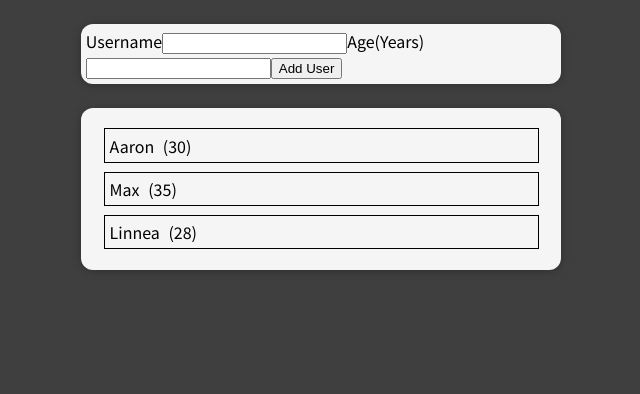
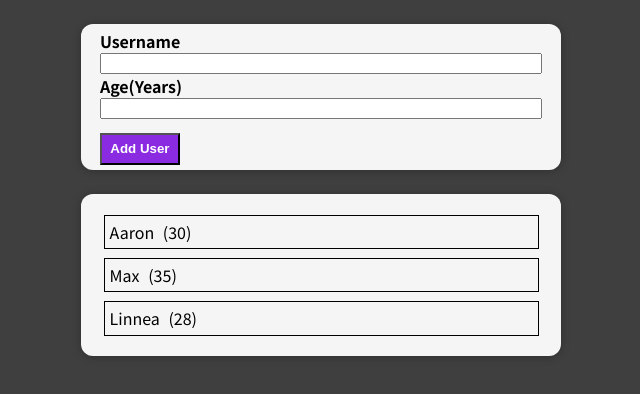
Before and after one commit to AaronGr/ReactCourse, a React (Create React App) app: page / in a window 1280 px wide. Shown: the top 394 px of the page, without its empty margins (343-983 px from the left). Built offline with nearby package versions, Linux system fonts and the light colour scheme.

Commit message:
add styling to form

```diff
--- a/src/components/Users/NewUser/NewUserForm/NewUserForm.js
+++ b/src/components/Users/NewUser/NewUserForm/NewUserForm.js
@@ -30,11 +30,19 @@ const NewUserForm = props => {
 
     return (
         <form onSubmit={formSubmitHandler}>
-            <label>Username</label>
-            <input type="text" value={enteredUsername} onChange={usernameInputHandler} />
-            <label>Age(Years)</label>
-            <input type="number" value={enteredAge} onChange={ageInputHandler} min="1" step="1" />
-            <button type="submit">Add User</button>
+            <div className={styles.controls}>
+                <div className={styles.control}>
+                    <label><strong>Username</strong></label>
+                    <input type="text" value={enteredUsername} onChange={usernameInputHandler} />
+                </div>
+                <div className={styles.control}>
+                    <label><strong>Age(Years)</strong></label>
+                    <input type="number" value={enteredAge} onChange={ageInputHandler} min="1" step="1" />
+                </div>
+            </div>
+            <div className={styles.action}>
+                <button type="submit"><strong>Add User</strong></button>
+            </div>
         </form>
     )
 };
--- a/src/components/Users/NewUser/NewUserForm/NewUserForm.module.css
+++ b/src/components/Users/NewUser/NewUserForm/NewUserForm.module.css
@@ -0,0 +1,23 @@
+.controls {
+    display: flex;
+    flex-flow: column wrap;
+}
+
+.control {
+    display: flex;
+    flex-flow: column wrap;
+    margin: 0 3%;
+}
+
+.action {
+    display: flex;
+    margin: 0 3%;
+    margin-top: 3%;
+}
+
+.action > button {
+    background-color: blueviolet;
+    color: white;
+    width: 5rem;
+    height: 2rem;
+}
```
